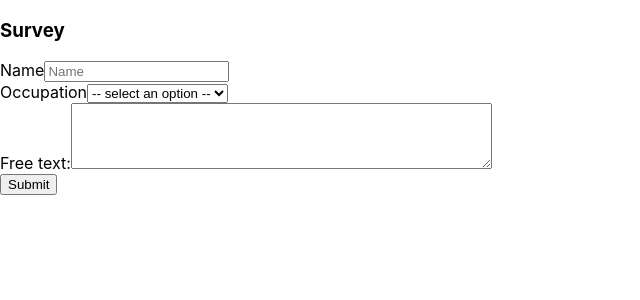
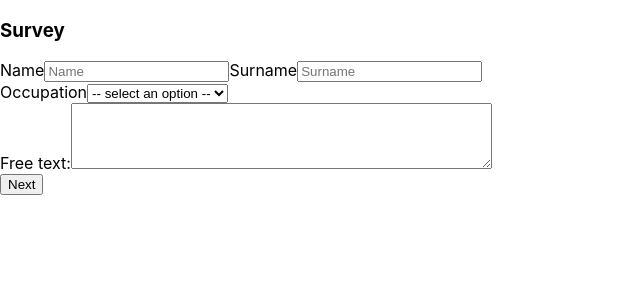
Before and after one commit to reactMGroup/formreview, a React (Create React App) app: page / in a window 1280 px wide. Shown: the top 300 px of the page, without its empty margins (0-640 px from the left). Built offline with nearby package versions, Linux system fonts and the light colour scheme.

Commit message:
Preview and done added

```diff
--- a/src/App.js
+++ b/src/App.js
@@ -1,11 +1,11 @@
 import React from 'react';
 import './App.css';
-import FormBasic from './components/form-basic';
+import SurveyApp from './components/survey-app';
 
 function App() {
   return (
     <section className="App">
-      <FormBasic />
+      <SurveyApp />
     </section>
   );
 }
--- /dev/null
+++ b/src/components/conclude.jsx
@@ -0,0 +1,15 @@
+import React from 'react';
+const { Component } = require("react");
+
+class Conclude extends Component {
+    render() {
+        return (
+            <section>
+                <p>Success</p>
+                <input onClick={() => this.props.processNext('form')} type="button" value='Done' />
+            </section>
+        )
+    }
+}
+
+export default Conclude;
--- a/src/components/form-basic.js
+++ b/src/components/form-basic.js
@@ -4,13 +4,14 @@ import InputTextControlled from './input-text';
 import TextArea from './input-text-area';
 
 const iName = 'txtName';
+const iSurName = 'txtSurName';
 const inOccupation = 'occupation';
 const iFreeText = 'freetext';
 
 const occupationValues = [
-    { dev: 'Developer' },
-    { des: 'Designer' },
-    { prd: 'Product' },
+    'Developer',
+    'Designer',
+    'Product',
 ]
 
 class FormBasic extends Component {
@@ -19,6 +20,7 @@ class FormBasic extends Component {
 
         this.state = {
             [iName]: '',
+            [iSurName]: '',
             [inOccupation]: '',
             [iFreeText]: '',
         };
@@ -35,21 +37,27 @@ class FormBasic extends Component {
 
     submitForm(event) {
         event.preventDefault();
+        const preview = [`Name ${this.state[iName]} ${this.state[iSurName]}`,
+        `Occupation ${this.state[inOccupation]}`,
+        `Free text ${this.state[iFreeText]}`];
+        this.props.setPreview(preview);
+        this.props.processNext('preview');
     }
 
     render() {
         return (<form onSubmit={this.submitForm}>
-            <h3>Survey</h3>
             <label htmlFor={iName}>Name</label>
             <InputTextControlled fieldChanged={this.fieldChanged} fieldID={iName} placeholder='Name' />
+            <label htmlFor={iName}>Surname</label>
+            <InputTextControlled fieldChanged={this.fieldChanged} fieldID={iSurName} placeholder='Surname' />
             <br />
             <label htmlFor={inOccupation}>Occupation</label>
             <InputSelectControlled fieldChanged={this.fieldChanged} fieldID={inOccupation} options={occupationValues} />
             <br />
             <label htmlFor={iFreeText}>Free text:</label>
-            <TextArea fieldChanged={this.fieldChanged} fieldID={iFreeText}/>
+            <TextArea fieldChanged={this.fieldChanged} fieldID={iFreeText} />
             <br />
-            <input type='submit' value='Submit' />
+            <input type='submit' value='Next' />
         </form>)
     }
 
--- a/src/components/input-select-controlled.jsx
+++ b/src/components/input-select-controlled.jsx
@@ -3,12 +3,11 @@ import React, { Component } from 'react';
 class InputSelectControlled extends Component {
     render() {
         return (
-            <select onInput={event => this.props.fieldChanged(event.target.selectedIndex, this.props.fieldID)} id={this.props.fieldID}>
+            <select onInput={event => this.props.fieldChanged(event.target.value, this.props.fieldID)} id={this.props.fieldID}>
                 <option hidden disabled selected value> -- select an option -- </option>
                 {
                     this.props.options
-                        .map(entry => Object.values(entry)
-                            .map(value => (<option key={value}>{value}</option>)))
+                        .map(entry => (<option key={entry}>{entry}</option>))
                 }
             </select>
         )
--- /dev/null
+++ b/src/components/preview.jsx
@@ -0,0 +1,22 @@
+import React, { Component } from 'react';
+
+class Preview extends Component {
+
+    render() {
+        console.log(this.props.data);
+        return (
+            <section>
+                <ul>
+                    {
+                        this.props.data
+                            .map(entry => (<p>{entry}</p>))
+                    }
+                </ul>
+                <input onClick={() => this.props.processNext('form')} type="button" value='Back to the From' />
+                <input onClick={() => this.props.processNext('end')} type='button' value='Submit' />
+            </section>
+        )
+    }
+}
+
+export default Preview;
--- /dev/null
+++ b/src/components/survey-app.jsx
@@ -0,0 +1,42 @@
+import React, { Component } from 'react';
+import Conclude from './conclude';
+import FormBasic from './form-basic';
+import Preview from './preview';
+
+class SurveyApp extends Component {
+
+    constructor() {
+        super();
+        this.next = this.next.bind(this);
+        this.setPreviewState = this.setPreviewState.bind(this);
+        this.state = {
+            current: 'form',
+            previewState: []
+        }
+        this.stateMachine = {
+            form: () => (<FormBasic processNext={this.next} setPreview={this.setPreviewState} />),
+            preview: () => (<Preview processNext={this.next} data={this.state.previewState} />),
+            end: () => (<Conclude processNext={this.next} />)
+        }
+    }
+
+    next(step) {
+        this.setState({ current: step });
+    }
+
+    setPreviewState(formData) {
+        this.setState({ previewState: formData });
+    }
+
+    render() {
+        return (
+            <section>
+                <h3>Survey</h3>
+                {this.stateMachine[this.state.current]()}
+            </section>
+        )
+    }
+
+}
+
+export default SurveyApp;
```
